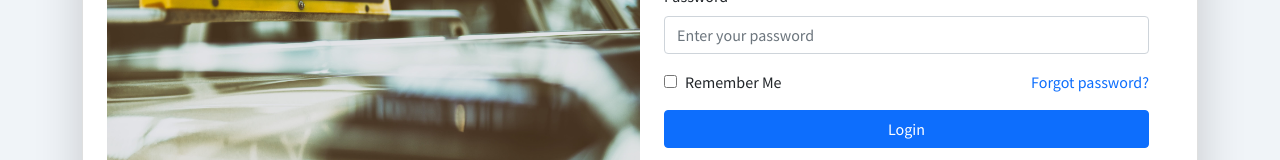
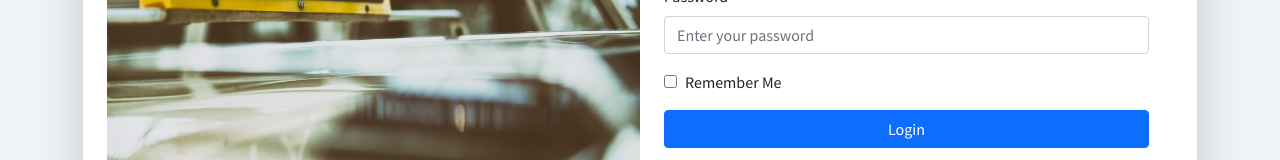
Before and after one commit to PrabhaWijera/Advanced-Programming-MegaCity-Frontend, a React (Vite) app: page /login in a window 1280 px wide. Shown: the part 510-670 px from the top of the page. Built offline with nearby package versions, Linux system fonts and the light colour scheme; what @react-pdf/renderer would draw is missing.

Commit message:
update login ui

```diff
--- a/src/components/login/Login.jsx
+++ b/src/components/login/Login.jsx
@@ -108,7 +108,7 @@ const Login = () => {
                                 <input type="checkbox" id="rememberMe" />
                                 <label htmlFor="rememberMe" className="ms-2">Remember Me</label>
                             </div>
-                            <a href="#" className="text-decoration-none">Forgot password?</a>
+                            {/*<a href="#" className="text-decoration-none">Forgot password?</a>*/}
                         </div>
                         <button type="submit" className="btn btn-primary w-100">Login</button>
                     </form>
```
